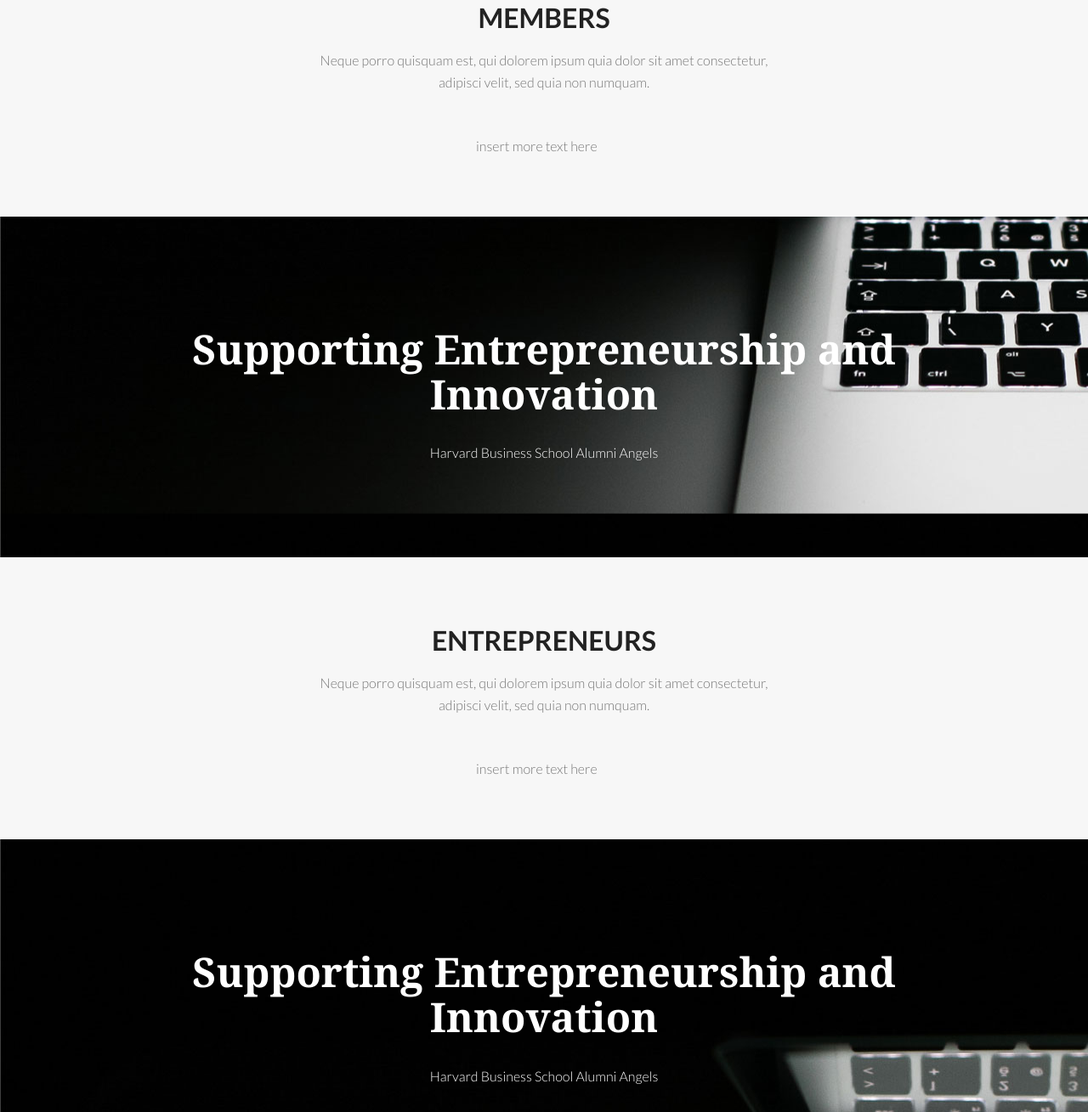
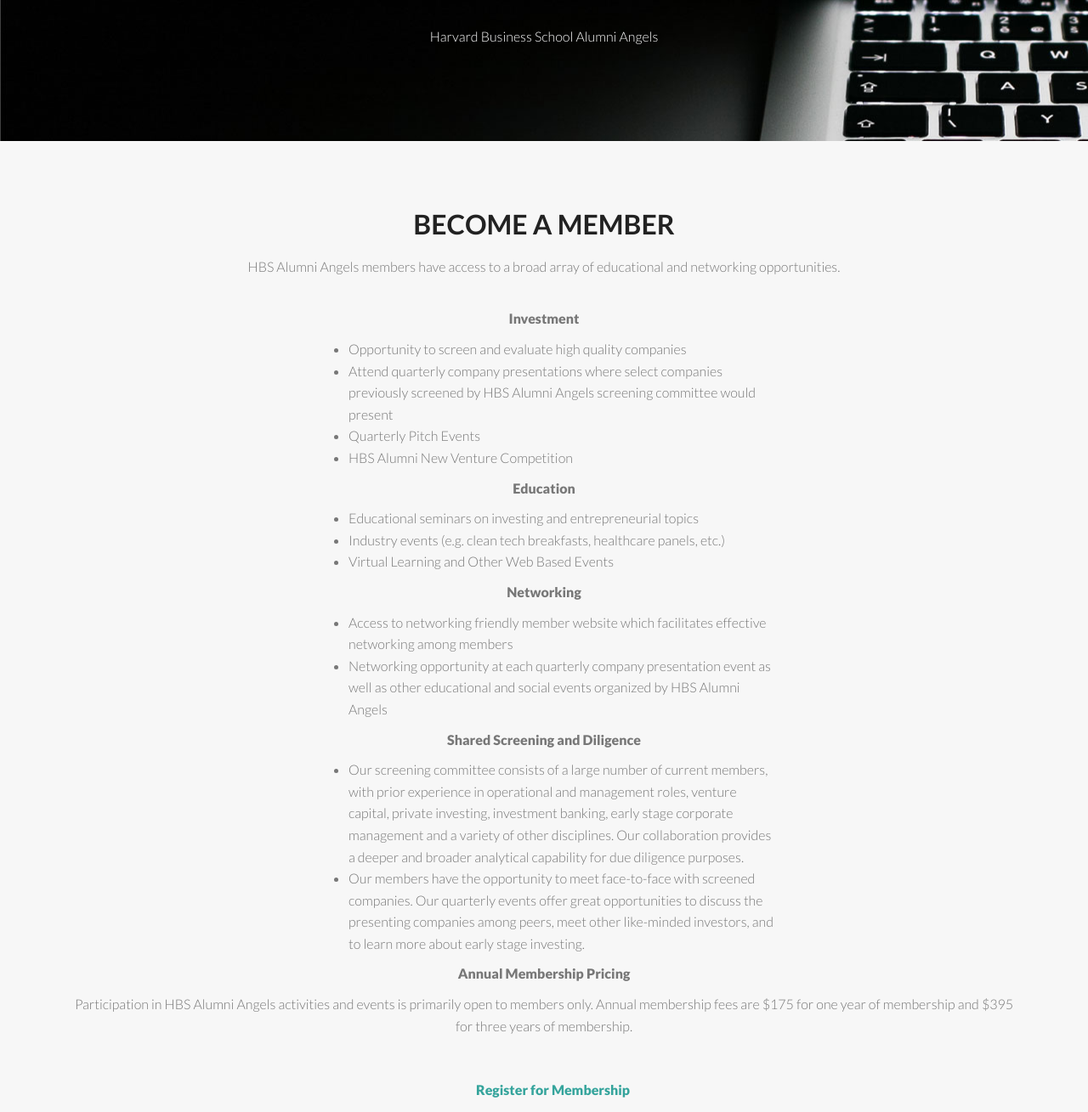
Before and after one commit to paulchong/paulchong.github.io, a plain HTML site: page index.html in a window 1280 px wide. Shown: the part 2246-3555 px from the top of the page at 85% size. Drawn offline with Linux system fonts and the light colour scheme; some packages are replaced by stand-ins of ours.

Commit message:
adding existing content

```diff
--- a/index.html
+++ b/index.html
@@ -142,10 +142,29 @@
 		<div class="container">
 
 				<div class="row mar-bot40">
+					<!-- <div class="col-md-offset-3 col-md-6"> -->
+						<div class="section-header">
+							<h2 class="section-heading animated" data-animation="bounceInUp">History and Vision</h2>
+								<p>
+									HBS Alumni Angels started in 2007 as a special interest group of the HBS Alumni Association of Northern California. Similar groups formed around the world and HBS Alumni Angels became a global alumni organization in December 2010.
+
+									Internationally, HBS Alumni Angels members have invested in over 100 companies since 2007.
+
+									Today, the HBS Alumni Angels organization is comprised of Harvard alumni interested in investing in high-potential early stage companies. HBS Alumni Angels is open to all Harvard alumni and others affiliated with the university, not just HBS graduates.
+								</p>
+								<p>
+									<a href="#section-members" class="text-bold">Become a Member</a>
+								</p>
+
+						</div>
+					<!-- </div> -->
+				</div>
+
+				<div class="row mar-bot40">
 					<div class="col-md-offset-3 col-md-6">
 						<div class="section-header">
 							<h2 class="section-heading animated" data-animation="bounceInUp">Leadership</h2>
-							<p>Neque porro quisquam est, qui dolorem ipsum quia dolor sit amet consectetur, adipisci velit, sed quia non numquam.</p>
+							<p>Neque porro quisquam est, qui dolorem ipsum quia dolor sit amet consectetur, adipisci velit, sed quia non numquam.btn.bold</p>
 						</div>
 					</div>
 				</div>
@@ -209,15 +228,53 @@
 		<div class="container">
 
 				<div class="row mar-bot40">
-					<div class="col-md-offset-3 col-md-6">
+					<div class="col-md-offset-0 col-md-12">
 						<div class="section-header">
-							<h2 class="section-heading animated" data-animation="bounceInUp">Members</h2>
-							<p>Neque porro quisquam est, qui dolorem ipsum quia dolor sit amet consectetur, adipisci velit, sed quia non numquam.</p>
+							<h2 class="section-heading animated" data-animation="bounceInUp">Become a Member</h2>
+								<p>
+									HBS Alumni Angels members have access to a broad array of educational and networking opportunities.
+								</p>
+								<br><p class="text-bold">Investment</p>
+								<div class="col-md-offset-3 col-md-6 align-left" >
+									<ul>
+										<li>Opportunity to screen and evaluate high quality companies</li>
+										<li>Attend quarterly company presentations where select companies previously screened by HBS Alumni Angels screening committee would present</li>
+										<li>Quarterly Pitch Events</li>
+										<li>HBS Alumni New Venture Competition</li>
+									</ul>
+								</div>
+
+								<br><p class="text-bold col-md-offset-0 col-md-12">Education</p>
+								<div class="col-md-offset-3 col-md-6 align-left" >
+									<ul>
+										<li>Educational seminars on investing and entrepreneurial topics</li>
+										<li>Industry events (e.g. clean tech breakfasts, healthcare panels, etc.)</li>
+										<li>Virtual Learning and Other Web Based Events</li>
+								</div>
+
+								<br><p class="text-bold col-md-offset-0 col-md-12">Networking</p>
+								<div class="col-md-offset-3 col-md-6 align-left" >
+									<ul>
+										<li>Access to networking friendly member website which facilitates effective networking among members</li>
+										<li>Networking opportunity at each quarterly company presentation event as well as other educational and social events organized by HBS Alumni Angels</li>
+								</div>
+
+								<br><p class="text-bold col-md-offset-0 col-md-12">Shared Screening and Diligence</p>
+								<div class="col-md-offset-3 col-md-6 align-left" >
+									<ul>
+										<li>Our screening committee consists of a large number of current members, with prior experience in operational and management roles, venture capital, private investing, investment banking, early stage corporate management and a variety of other disciplines. Our collaboration provides a deeper and broader analytical capability for due diligence purposes.</li>
+										<li>Our members have the opportunity to meet face-to-face with screened companies. Our quarterly events offer great opportunities to discuss the presenting companies among peers, meet other like-minded investors, and to learn more about early stage investing.</li>
+								</div>
+
+								<br><p class="text-bold col-md-offset-0 col-md-12">Annual Membership Pricing</p>
+								<br><p class="col-md-offset-0 col-md-12">Participation in HBS Alumni Angels activities and events is primarily open to members only. Annual membership fees are $175 for one year of membership and $395 for three years of membership.</p>
 						</div>
 					</div>
 				</div>
 					<div class="col-md-offset-5 col-md-6">
-						<p> insert more text here</p>
+						<p>
+							<a href="http://www.hbsalumniangels.com/memsub.html" class="text-bold">Register for Membership</a>
+						</p>
 					</div>
 
 		</div>
@@ -242,7 +299,7 @@
 					<div class="col-md-offset-3 col-md-6">
 						<div class="section-header">
 							<h2 class="section-heading animated" data-animation="bounceInUp">Entrepreneurs</h2>
-							<p>Neque porro quisquam est, qui dolorem ipsum quia dolor sit amet consectetur, adipisci velit, sed quia non numquam.</p>
+							<p>We are interested in capital efficient "for profit" businesses, and not R&D intensive businesses or those with high capital requirements.</p>
 						</div>
 					</div>
 				</div>
@@ -552,7 +609,7 @@
                 // For more options see: https://developers.google.com/maps/documentation/javascript/reference#MapOptions
                 var mapOptions = {
                     // How zoomed in you want the map to start at (always required)
-                    zoom: 11,
+                    zoom: 9,
 
                     // The latitude and longitude to center the map (always required)
                     center: new google.maps.LatLng(37.775, -122.419), // New York
```
